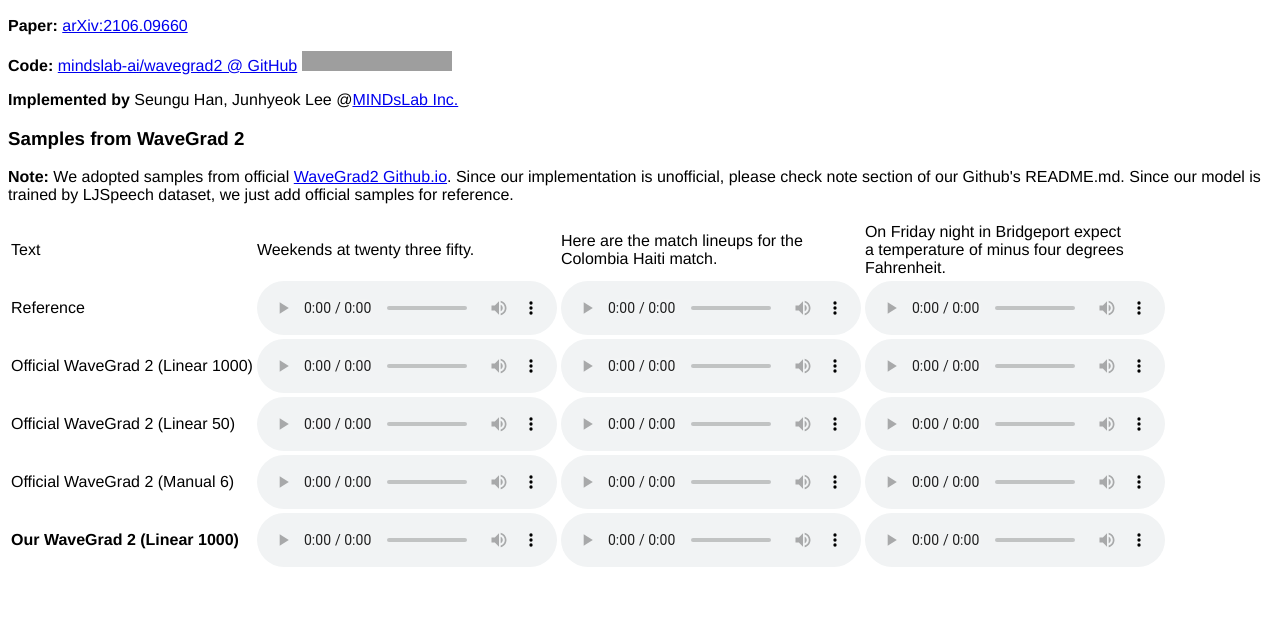
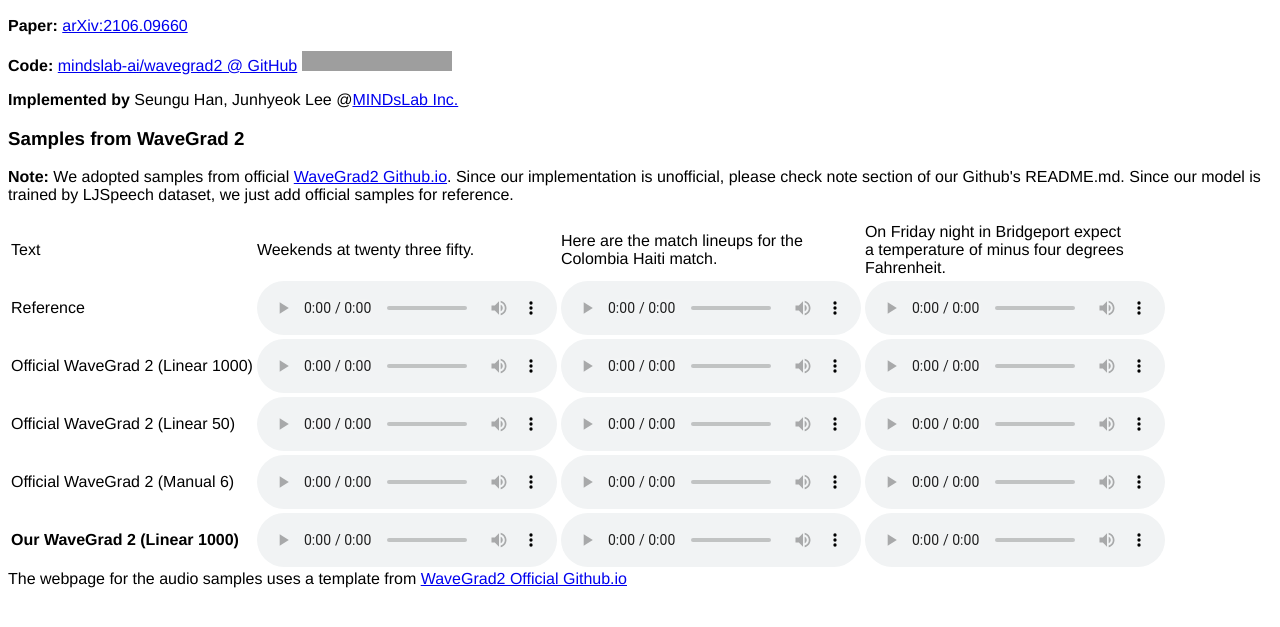
Before and after one commit to maum-ai/wavegrad2, a plain HTML site: page docs/index.html in a window 1280 px wide. Shown: the part 39-666 px from the top of the page. Drawn offline with Linux system fonts and the light colour scheme; grey boxes are pictures that could not be loaded.

Commit message:
ref for official io

```diff
--- a/docs/index.html
+++ b/docs/index.html
@@ -122,5 +122,6 @@
             </tbody>
          </table>
       </div>
+      <div>The webpage for the audio samples uses a template from <a href=https://wavegrad.github.io/v2/>WaveGrad2 Official Github.io</div>
    </body>
 </html>
```
Also changed, not shown: 1 other file.
